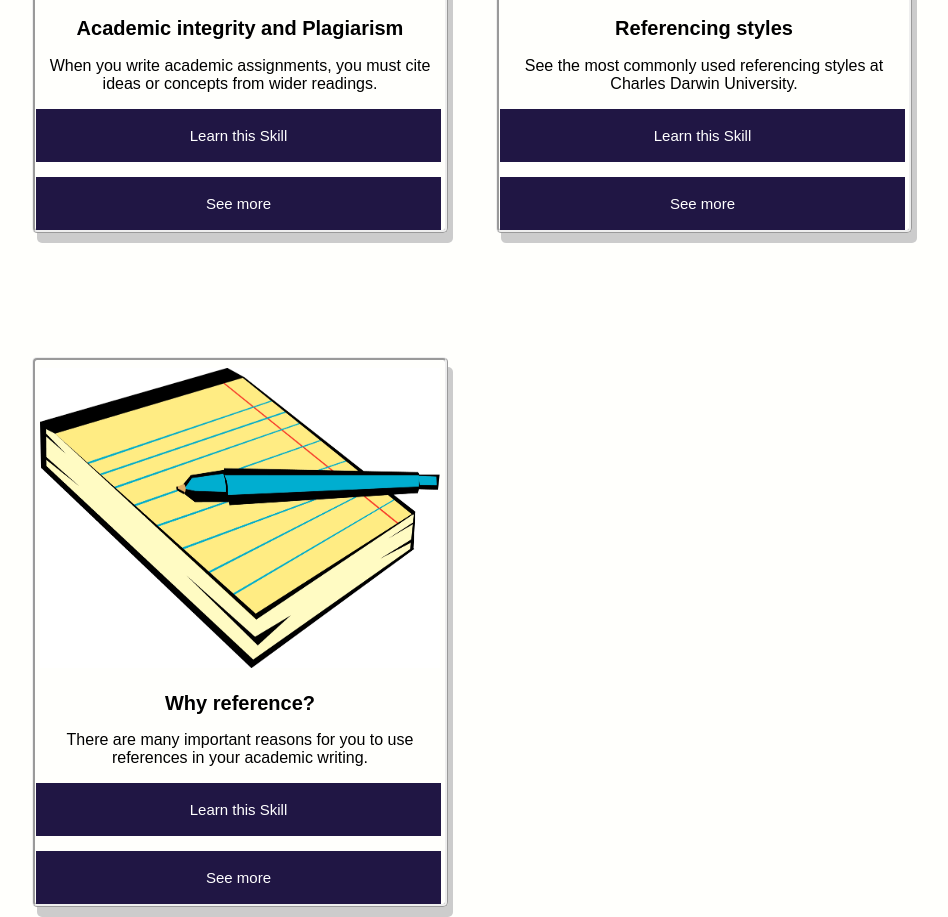
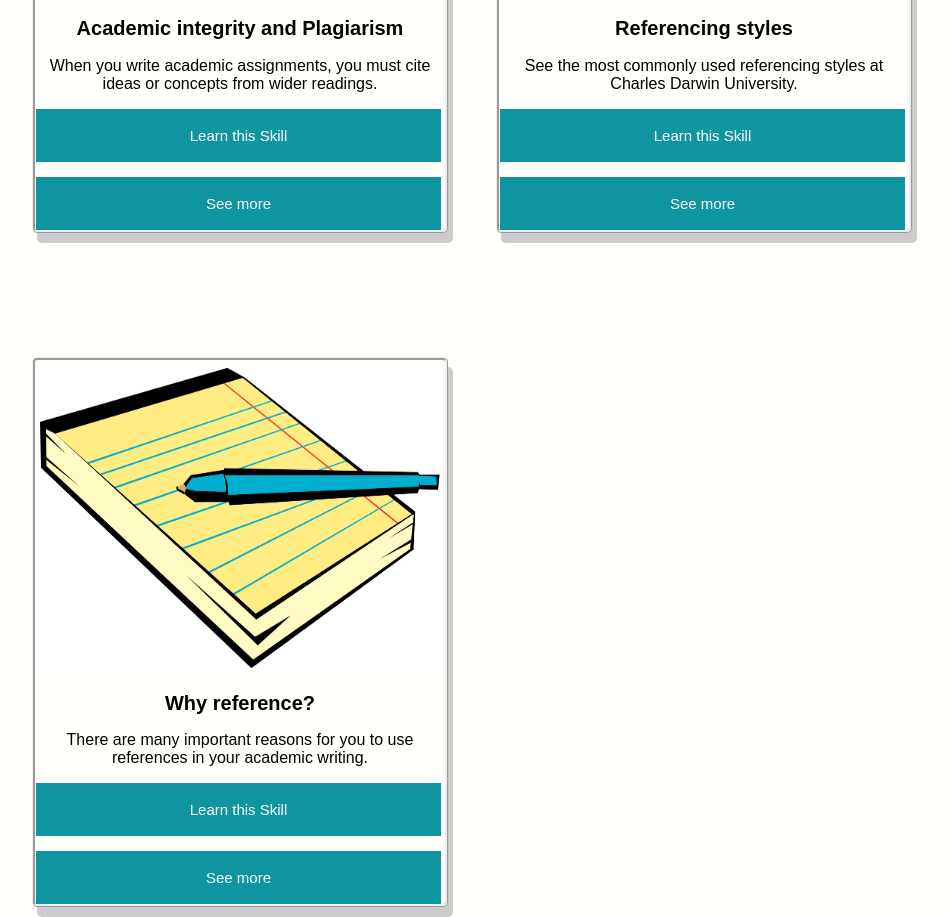
Before and after one commit to alexander253/CDU_Study_Skills_Revamp_MVP, a plain HTML site: page index.html in a window 1280 px wide. Shown: the part 1160-2077 px from the top of the page, without its empty margins (5-953 px from the left). Drawn offline with Linux system fonts and the light colour scheme.

Commit message:
changed colours, not sure which one looks better

```diff
--- a/style.css
+++ b/style.css
@@ -65,7 +65,7 @@ h4{
 
 .item{
   diplay: block;
-  background-color: #201644;
+  background-color: #0F95A0; /*#201644;*/
   color: white;
   cursor: point;
   padding: 18px;
@@ -126,7 +126,7 @@ h4{
  }
  .collapsible{
   display: block;
-  background-color: #201644;
+  background-color: #0F95A0; /*#201644;*/
   color: white;
   cursor: point;
   padding: 18px;
```
